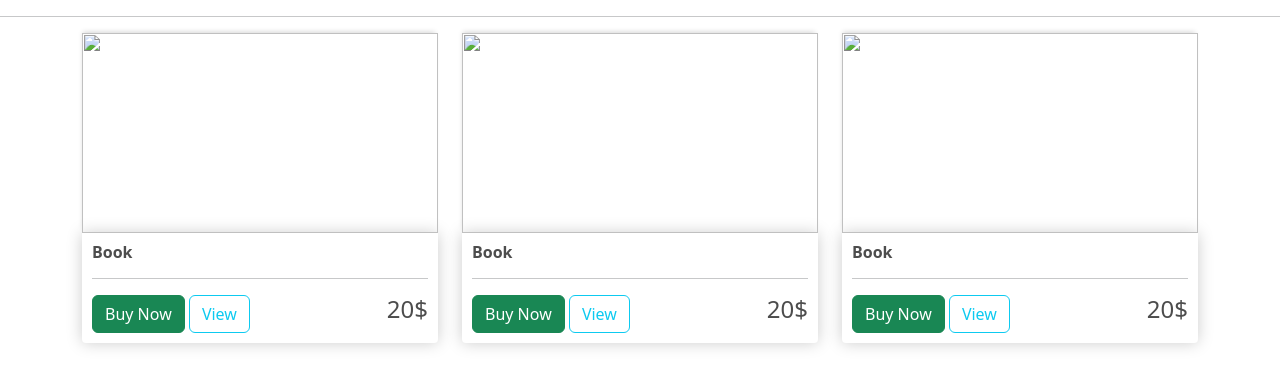
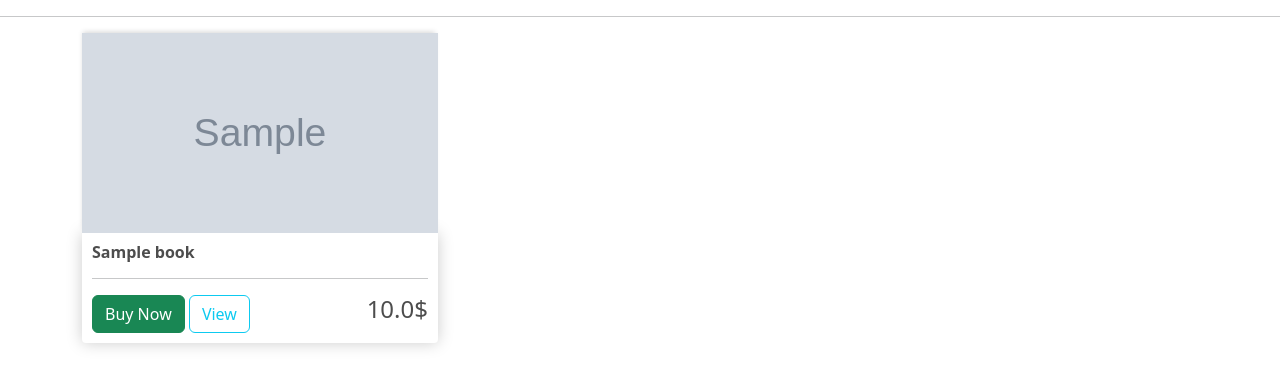
Before and after one commit to abdelrhmannabil12/Book-store-Django-app, a Django app: page / in a window 1280 px wide. Shown: the part 56-443 px from the top of the page. Run offline with Django 4.2, Linux system fonts and the light colour scheme; tables that the repository leaves empty hold one stand-in row (values such as "Sample post"); grey boxes marked "Sample" are stand-in pictures.

Commit message:
models created and connected with templates

```diff
--- a/bookstore/settings.py
+++ b/bookstore/settings.py
@@ -121,6 +121,8 @@ STATIC_URL = 'static/'
 STATICFILES_DIRS=[
 os.path.join(BASE_DIR,'static')
 ]
+
+MEDIA_ROOT=os.path.join(BASE_DIR,'static/images')
 # Default primary key field type
 # https://docs.djangoproject.com/en/4.1/ref/settings/#default-auto-field
 
--- a/bookstore/urls.py
+++ b/bookstore/urls.py
@@ -15,8 +15,9 @@ Including another URLconf
 """
 from django.contrib import admin
 from django.urls import path,include
-
+from django.conf.urls.static import static
+from django.conf import settings
 urlpatterns = [
     path('admin/', admin.site.urls),
     path('',include('store.urls'))
-]
+]+static(settings.MEDIA_URL,document_root=settings.MEDIA_ROOT)
--- a/store/models.py
+++ b/store/models.py
@@ -1,3 +1,67 @@
+import email
+from operator import mod
+from pydoc import describe
+from pyexpat import model
+from re import T
+from statistics import mode
+from tkinter import N
+from turtle import title
 from django.db import models
+from django.contrib.auth.models import User
+# Create your models here.
+class Customer(models.Model):
+    user=models.OneToOneField(User,null=True,blank=True,on_delete=models.CASCADE)
+    name=models.CharField(max_length=100,null=True)
+    email=models.CharField(max_length=100,null=True)
 
-# Create your models here.
+    def __str__(self):
+        return self.name
+
+class Book(models.Model):
+    title=models.CharField(max_length=100,null=True)
+    author=models.CharField(max_length=100,null=True)
+    price=models.FloatField()
+    image=models.ImageField(null=True,blank=True)
+    describtion=models.TextField()
+
+    def __str__(self):
+        return self.title
+
+    @property
+    def imageURL(self):
+        try:
+            url=self.image.url
+        except:
+            url=''
+        return url
+
+class Order(models.Model):
+    customer=models.ForeignKey(Customer,on_delete=models.SET_NULL,null=True,blank=True)
+    date_ordered=models.DateTimeField(auto_now_add=True)
+    compelte=models.BooleanField(default=False,null=True,blank=True)
+    transction_id=models.CharField(max_length=100,null=True)
+
+    def __str__(self):
+        return str(self.id)
+
+
+    @property
+    def orderTotal(self):
+        orderitems=self.orderitem_set.all()
+        total=sum([item.getTotal for item in orderitems])
+        return total
+    @property
+    def itemsTotal(self):
+        orderitems=self.orderitem_set.all()
+        total=sum([item.quantity for item in orderitems])
+        return total
+
+class OrderItem(models.Model):
+    book=models.ForeignKey(Book,on_delete=models.SET_NULL,null=True,blank=True)
+    order=models.ForeignKey(Order,on_delete=models.SET_NULL,null=True,blank=True)
+    quantity=   models.IntegerField(default=0,null=True,blank=True)
+    date_added=models.DateTimeField(auto_now_add=True)
+
+    @property
+    def getTotal(self):
+        return self.book.price * self.quantity
--- a/store/views.py
+++ b/store/views.py
@@ -1,9 +1,18 @@
+from ast import Or
 from django.shortcuts import render
-
+from .models import *
 # Create your views here.
 def store(request):
-    return render(request,'store/store.html')
+    books=Book.objects.all()
+    return render(request,'store/store.html',{'books':books})
 def profile(request):
-    return render(request,'store/profile.html')
+    if request.user.is_authenticated:
+        customer=request.user.customer
+        order , created=Order.objects.get_or_create(customer=customer,compelte=False)
+        items=order.orderitem_set.all()
+
+    else:
+        items=[]
+    return render(request,'store/profile.html',{'items':items,'order':order})
 def logout(request):
     return render(request,'store/logout.html')
--- a/templates/store/store.html
+++ b/templates/store/store.html
@@ -2,43 +2,19 @@
 {% load static %}
     {% block content %}
 <div class="row">
+    {% for book in books %}
     <div class="col-lg-4">
-        <img class="thumbnail" src="" alt="">
+        <img class="thumbnail" src="{{book.imageURL}}" alt="">
          <div class="box-element product">
-                <h6><b>Book</b></h6>
+                <h6><b>{{book.title}}</b></h6>
                 <hr>
                 <button class="btn btn-success">Buy Now</button>
                 <a href="#" class="btn btn-outline-info">View</a>
          <h4 style="display: inline-block;
-        float: right;">20$</h4>
+        float: right;">{{book.price}}$</h4>
             </div>
     </div>
-    <div class="col-lg-4">
-        <img class="thumbnail" src="" alt="">
-         <div class="box-element product">
-                <h6><b>Book</b></h6>
-                <hr>
-
-                <button class="btn btn-success">Buy Now</button>
-                <a href="#" class="btn btn-outline-info">View</a>
-                <h4 style="display: inline-block;
-                float: right;">20$</h4>
-
-            </div>
-    </div>
-    <div class="col-lg-4">
-        <img class="thumbnail" src="" alt="">
-         <div class="box-element product">
-                <h6><b>Book</b></h6>
-                <hr>
-
-                <button class="btn btn-success">Buy Now</button>
-                <a href="#" class="btn btn-outline-info">View</a>
-                <h4 style="display: inline-block;
-                float: right;">20$</h4>
-
-         </div>
-    </div>
+    {% endfor %}
 </div>
 </div>
 {% endblock content %}
```
Also changed, not shown: store/admin.py (+6 -1 lines), templates/store/profile.html (+12 -11 lines), static/images/alchamiest.jpg (added), static/images/alice.jpg (added), static/images/harrypotter.png (added), static/images/harrypotter_OsCpHVj.png (added), static/images/maid.jpg (added), store/migrations/0001_initial.py (added), store/migrations/0002_book_image.py (added).
